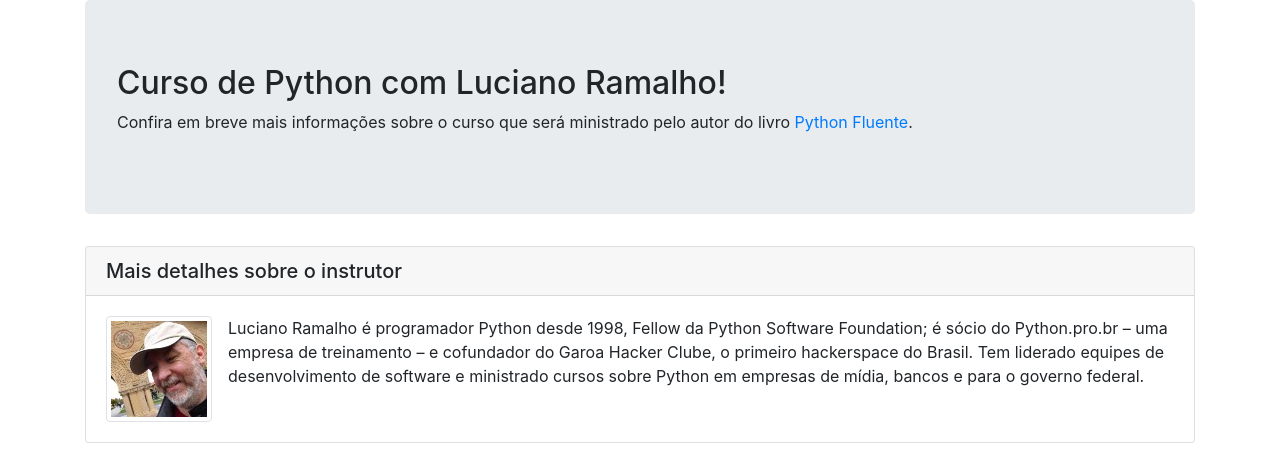
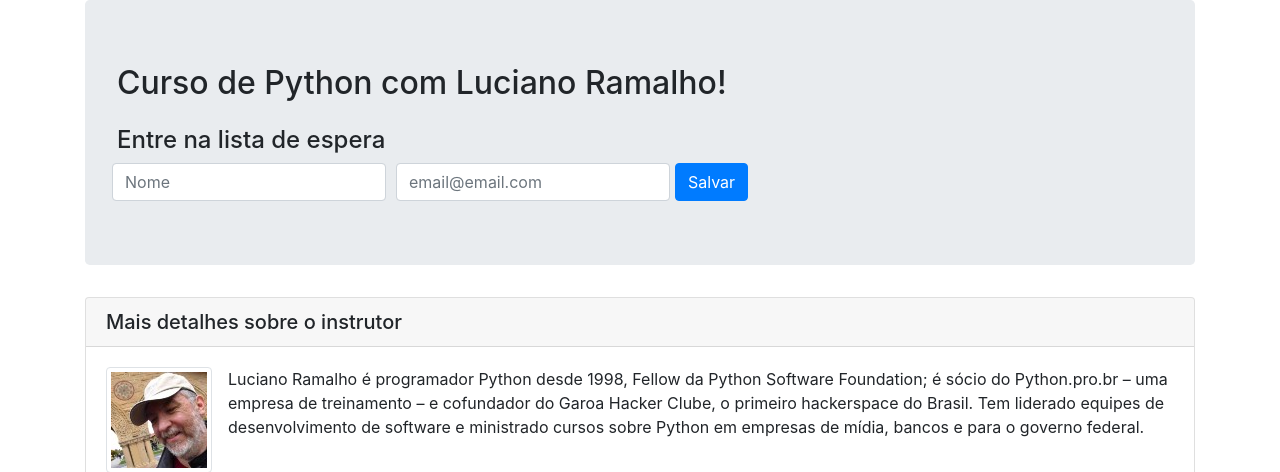
Before and after one commit to levicruz49/pypro_django, a Django app: page / in a window 1280 px wide. Shown: the part 56-528 px from the top of the page. Run offline with Django 3.2, Linux system fonts and the light colour scheme; some libraries are stand-ins or nearby versions.

Commit message:
CRIADA LISTA DE ESPERA COM MAILCHIP
close #20

```diff
--- a/pypro/base/templates/base/home.html
+++ b/pypro/base/templates/base/home.html
@@ -42,11 +42,38 @@
                 <h2>
                     Curso de Python com Luciano Ramalho!
                 </h2>
-                <p>
-                    Confira em breve mais informações sobre o curso que será ministrado pelo autor do livro
-                    <a href="https://www.oreilly.com/library/view/fluent-python-2nd/9781492056348/" target="_blank"
-                    >Python Fluente</a>.
-                </p>
+                <h4 class="mt-4">Entre na lista de espera</h4>
+
+
+                <!-- Begin Mailchimp Signup Form -->
+                <form
+                        action="https://gmail.us17.list-manage.com/subscribe/post?u=21ae058638365a58214b5a985&amp;id=97008ca472"
+                        method="post" id="mc-embedded-subscribe-form" name="mc-embedded-subscribe-form"
+                        class="form-row align-items-center" target="_blank" novalidate>
+                    <div class="form-row align-items-center">
+                        <div class="col-auto">
+                            <label class="sr-only" for="mce-FNAME">Nome</label>
+                            <input type="text" value="" name="FNAME" class="form-control" id="mce-FNAME"
+                                   placeholder="Nome">
+                        </div>
+                        <div class="col-auto">
+                            <label class="sr-only" for="mce-EMAIL">Email</label>
+                            <input type="email" value="" name="EMAIL" class="form-control required" id="mce-EMAIL"
+                                   placeholder="email@email.com">
+                        </div>
+                        <!-- real people should not fill this in and expect good things - do not remove this or risk form bot signups-->
+                        <div style="position: absolute; left: -5000px;" aria-hidden="true"><input type="text"
+                                                                                                  name="b_21ae058638365a58214b5a985_97008ca472"
+                                                                                                  tabindex="-1"
+                                                                                                  value=""></div>
+
+                        <div class="clear"><input type="submit" value="Salvar" name="subscribe"
+                                                  id="mc-embedded-subscribe" class="btn btn-primary"></div>
+
+                    </div>
+                </form>
+
+                <!--End mc_embed_signup-->
             </div>
         </div>
     </div>
```
